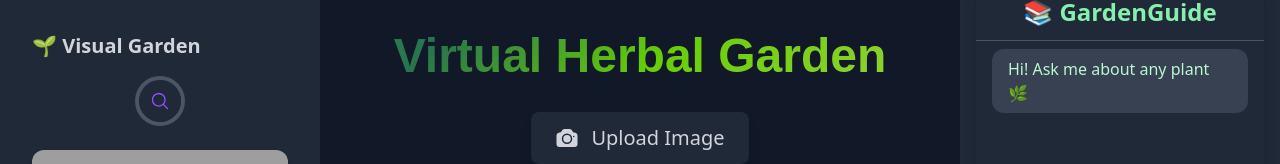
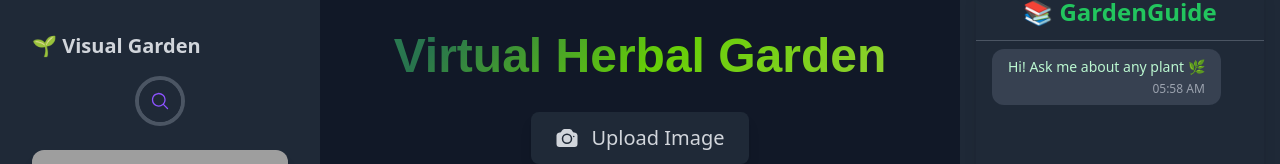
Before and after one commit to naveen-dev-dotcom/plant-identification, a React (Vite) app: page / in a window 1280 px wide. Shown: the top 164 px of the page. Built offline with nearby package versions, Linux system fonts and the light colour scheme; grey boxes are pictures that could not be loaded.

Commit message:
Update ChatBot.jsx

```diff
--- a/src/components/ChatBot.jsx
+++ b/src/components/ChatBot.jsx
@@ -1,9 +1,15 @@
 import React, { useState, useRef, useEffect } from "react";
 import { PaperAirplaneIcon } from "@heroicons/react/24/solid";
 
+
+
 const ChatBot = () => {
   const [messages, setMessages] = useState([
-    { content: "Hi! Ask me about any plant 🌿", type: "answer", created: new Date().toISOString() }
+    {
+      content: "Hi! Ask me about any plant 🌿",
+      type: "answer",
+      created: new Date().toISOString(),
+    },
   ]);
   const [input, setInput] = useState("");
   const chatEndRef = useRef(null);
@@ -18,10 +24,10 @@ const ChatBot = () => {
     const userMsg = {
       content: input,
       type: "question",
-      created: new Date().toISOString()
+      created: new Date().toISOString(),
     };
 
-    setMessages(prev => [...prev, userMsg]);
+    setMessages((prev) => [...prev, userMsg]);
     setInput("");
 
     const accessToken = localStorage.getItem("plant_id_access_token");
@@ -30,52 +36,58 @@ const ChatBot = () => {
       const errorMsg = {
         content: "❌ Access token missing in localStorage!",
         type: "answer",
-        created: new Date().toISOString()
+        created: new Date().toISOString(),
       };
-      setMessages(prev => [...prev, errorMsg]);
+      setMessages((prev) => [...prev, errorMsg]);
       return;
     }
 
     try {
-      const res = await fetch(`https://plant.id/api/v3/identification/${accessToken}/conversation`, {
+      const res = await fetch(
+        `https://plant.id/api/v3/identification/${accessToken}/conversation`,
+        {
           method: "POST",
           headers: {
-          // "Api-Key": "Gav87Vg8AlYSNur4P7DDWhh6F67oe94wxr69yc1fEadPjQOcuc",
-          "Content-Type": "application/json"
+            "Api-Key": "Gav87Vg8AlYSNur4P7DDWhh6F67oe94wxr69yc1fEadPjQOcuc",
+          // "Api-Key": "FUCDfjdqxe12Rf5s2vFjiVwDwyvOpMJCmcQteivuUhdcRQTOGX",
+          // "Api-Key": "MK77aCoD76Tc8asN90SD2wA4S1C83f1qjP7GNxnSYRjNi3AD3Y",
+          // "Api-Key": "xyliiwgJhSRJhXpC4VoWncl317M1cA1eZZXKZO6MUHRhsBRNkK",
+          // "Api-Key": "gJTdPR9BGqDQAtl8X9FiNw6tAqSIs0Q8o51jDoIW5lCE1HkDPR",
+          // "Api-Key": "A4ZHaV8eKRvCRMhTJ6dWtxNEjY766jRCJZq1szJXS7hFPkXdk9",
+            "Content-Type": "application/json",
           },
           body: JSON.stringify({
             question: input,
             prompt: "Give answer all lowercase.",
             temperature: 0.5,
-          app_name: "MyAppBot"
-        })
-      });
+            app_name: "MyAppBot",
+          }),
+        }
+      );
 
       const data = await res.json();
-      const latestBotMsg = data?.messages?.reverse().find(
-        msg => msg.type === "answer" && msg.content && msg.content.trim()
-      );
+      const latestBotMsg = data?.messages
+        ?.reverse()
+        .find((msg) => msg.type === "answer" && msg.content?.trim());
 
       if (latestBotMsg) {
-        // Add created time to bot message
         latestBotMsg.created = new Date().toISOString();
-        setMessages(prev => [...prev, latestBotMsg]);
+        setMessages((prev) => [...prev, latestBotMsg]);
       } else {
         const noResponse = {
           content: "❌ No valid response from bot. Please ask about a plant.",
           type: "answer",
-          created: new Date().toISOString()
+          created: new Date().toISOString(),
         };
-        setMessages(prev => [...prev, noResponse]);
+        setMessages((prev) => [...prev, noResponse]);
       }
-
     } catch (error) {
       const errorMsg = {
         content: "❌ Failed to get response from bot.",
         type: "answer",
-        created: new Date().toISOString()
+        created: new Date().toISOString(),
       };
-      setMessages(prev => [...prev, errorMsg]);
+      setMessages((prev) => [...prev, errorMsg]);
     }
   };
 
@@ -83,13 +95,59 @@ const ChatBot = () => {
     if (e.key === "Enter") sendMessage();
   };
 
+  // ✅ Format message text into paragraphs and bullets
+  const renderMessageContent = (content) => {
+    // Split content into lines (preserving bullets)
+    const lines = content.split("\n");
+    const isBullet = (line) => line.trim().startsWith("- ") || line.trim().startsWith("* ");
+
+    // Separate bullet items and normal lines
+    const bulletItems = lines.filter(isBullet);
+    const normalLines = lines.filter((line) => !isBullet(line) && line.trim() !== "");
+
+    // Helper function to render bold text
+    const renderBoldText = (text) => {
+      // Split the text based on '**' and map through it
+      const parts = text.split("**");
+      return parts.map((part, index) => {
+        if (index % 2 === 1) {
+          // Apply bold for odd indexes (the bold text between **)
+          return <span key={index} className="font-bold">{part}</span>;
+        } else {
+          // Normal text for even indexes
+          return <span key={index}>{part}</span>;
+        }
+      });
+    };
+
+    return (
+      <div className="space-y-1 text-sm">
+        {/* Render normal lines */}
+        {normalLines.map((line, i) => (
+          <p key={i}>{renderBoldText(line)}</p> // Apply bold rendering to each line
+        ))}
+
+        {/* Render bullet points */}
+        {bulletItems.length > 0 && (
+          <ul className="list-disc list-inside space-y-1">
+            {bulletItems.map((item, i) => (
+              <li key={i}>{renderBoldText(item.replace(/^[-*]\s/, ""))}</li> // Apply bold rendering to each bullet item
+            ))}
+          </ul>
+        )}
+      </div>
+    );
+  };
+
+
   return (
     <div className="h-screen w-full flex justify-center items-center bg-gray-900">
       <div className="w-full max-w-xl h-full flex flex-col bg-gray-800 shadow-lg text-white">
         {/* Header */}
-        <div className="py-3 px-4 text-center font-bold text-2xl border-b border-gray-600 text-green-300">
+        <div className="py-3 px-4 text-center font-bold text-2xl border-b border-gray-600 text-green-500">
   📚 GardenGuide
 </div>
+
 
         {/* Chat messages */}
         <div className="flex-1 overflow-y-auto px-4 py-2">
@@ -100,7 +158,7 @@ const ChatBot = () => {
                 key={index}
                 className={`flex ${
                   msg.type === "question" ? "justify-end" : "justify-start"
-                } mb-2`}
+                } mb-3`}
               >
                 <div
                   className={`max-w-xs px-4 py-2 rounded-xl ${
@@ -109,7 +167,13 @@ const ChatBot = () => {
                       : "bg-gray-700 text-green-200"
                   }`}
                 >
-                  {msg.content}
+                  {renderMessageContent(msg.content)}
+                  <div className="text-right text-xs text-gray-400 mt-1">
+                    {new Date(msg.created).toLocaleTimeString([], {
+                      hour: "2-digit",
+                      minute: "2-digit",
+                    })}
+                  </div>
                 </div>
               </div>
             ))}
@@ -134,10 +198,7 @@ const ChatBot = () => {
         </div>
       </div>
     </div>
-
-
   );
-
 };
 
 export default ChatBot;
```
Lines whose indentation alone changed are shown as unchanged.
